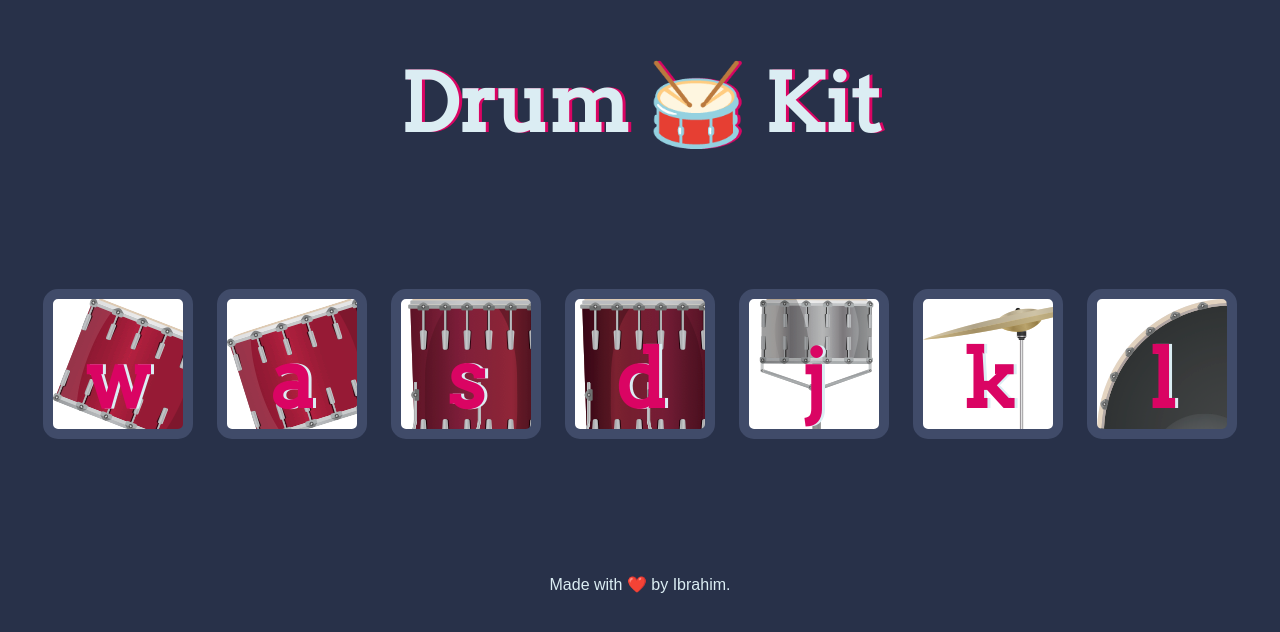
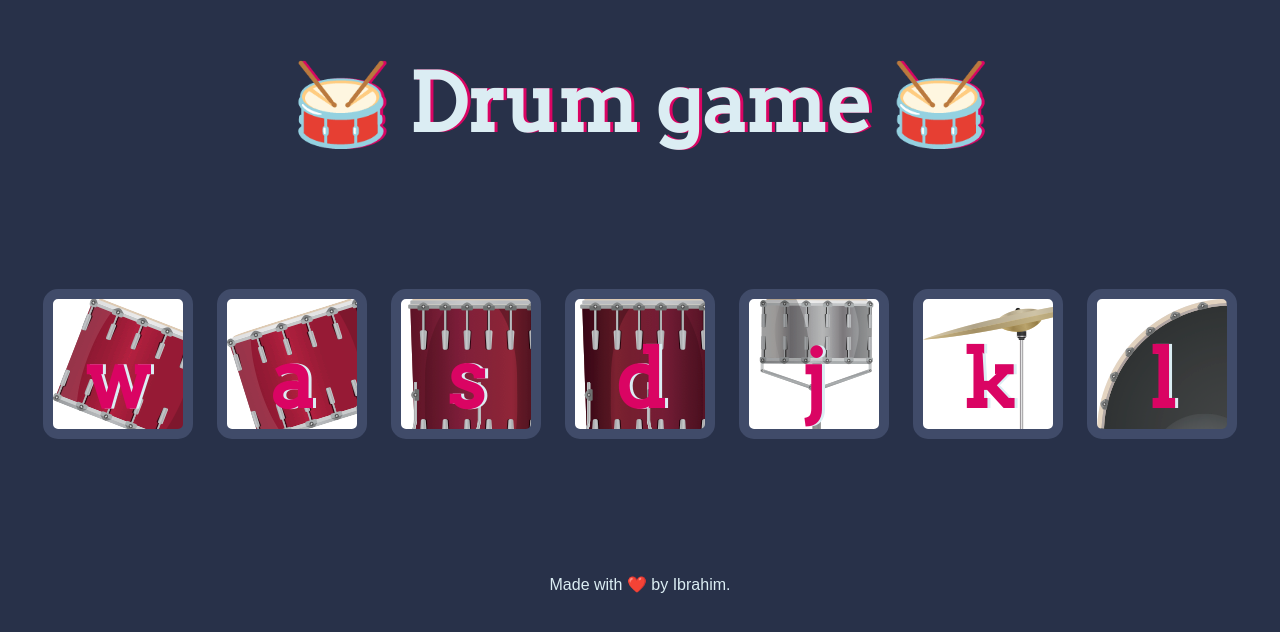
Before and after one commit to Abraham2007teddy/Drum_game, a plain HTML site: page index.html in a window 1280 px wide. Drawn offline with Linux system fonts and the light colour scheme.

Commit message:
Update index.html

```diff
--- a/index.html
+++ b/index.html
@@ -10,7 +10,7 @@
 
 <body>
 
-  <h1 id="title">Drum 🥁 Kit</h1>
+  <h1 id="title">🥁 Drum game 🥁</h1>
   <div class="set">
     <button class="w drum">w</button>
     <button class="a drum">a</button>
```
